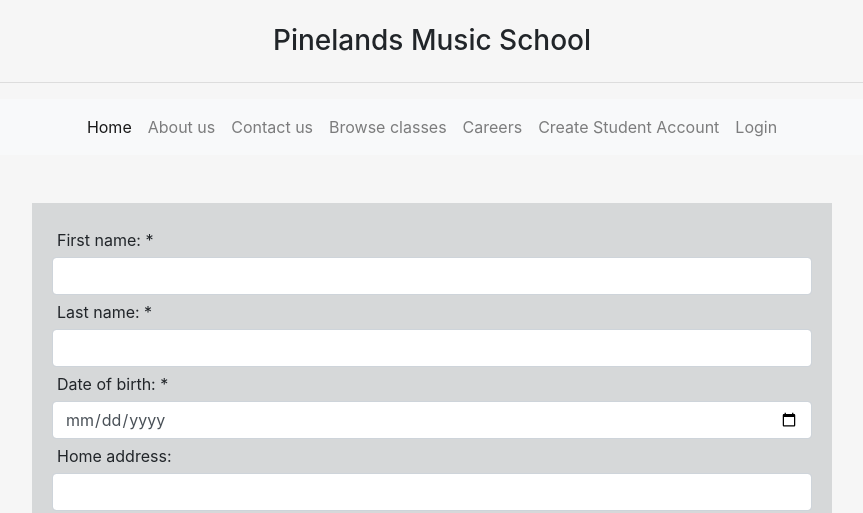
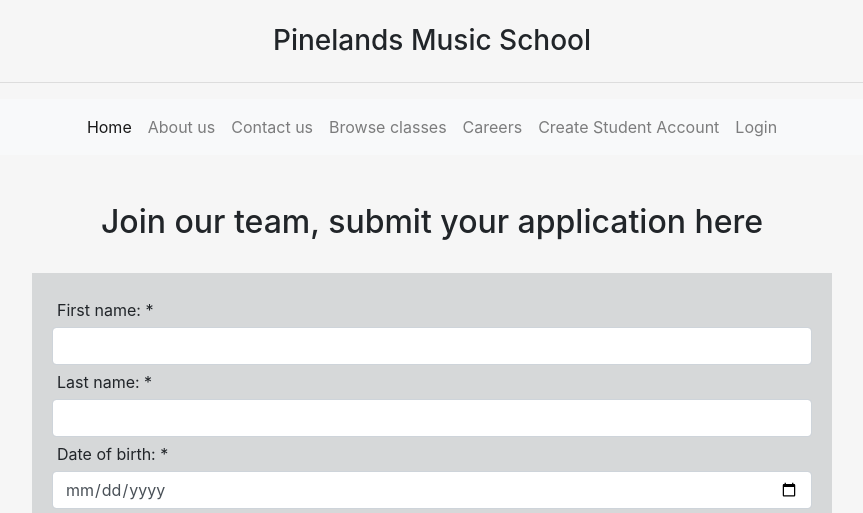
Before and after one commit to koop011/IFB299_piped_piper, a Django app: page /careers/ in a window 1280 px wide. Shown: the top 513 px of the page, without its empty margins (208-1071 px from the left). Run offline with Django 3.2, Linux system fonts and the light colour scheme; some libraries are stand-ins or nearby versions.

Commit message:
Added title to contact page

```diff
--- a/Project/templates/contact_page/contact.html
+++ b/Project/templates/contact_page/contact.html
@@ -1,9 +1,12 @@
 {% extends "header.html" %}
 
 {% block content %}
+    <center>
+        <h2>Join our team, submit your application here</h2>
+        <br>
+    </center>
     <div class="container" style="max-width: 800px; padding: 20px; background-color: #d6d8d9; margin: 0 auto; min-height: 100%; overflow: hidden">
-
-        <form enctype="multipart/form-data"﻿ method="post" >
+                <form enctype="multipart/form-data"﻿ method="post" >
             <style>
                 label{
                     margin: 0px;
```
